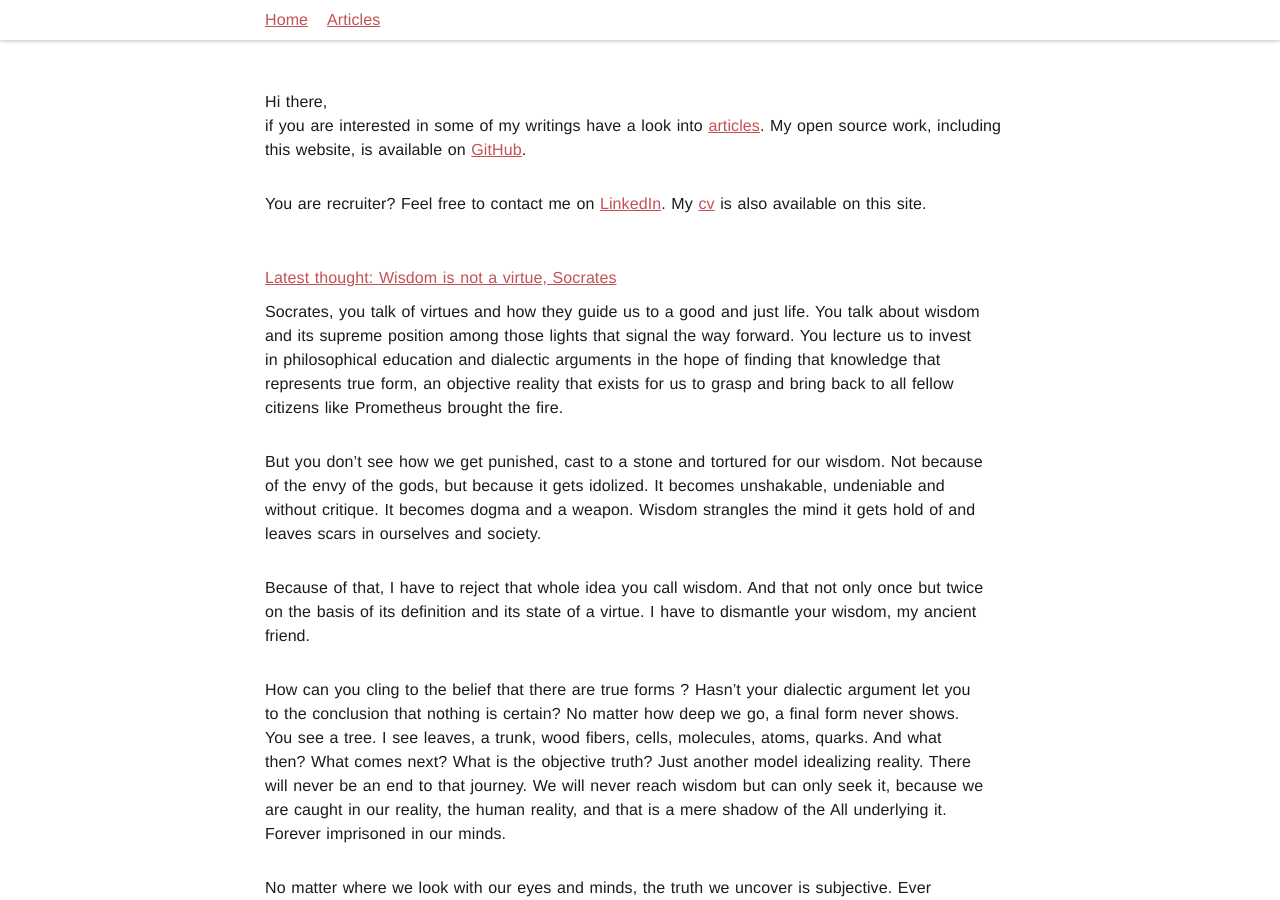
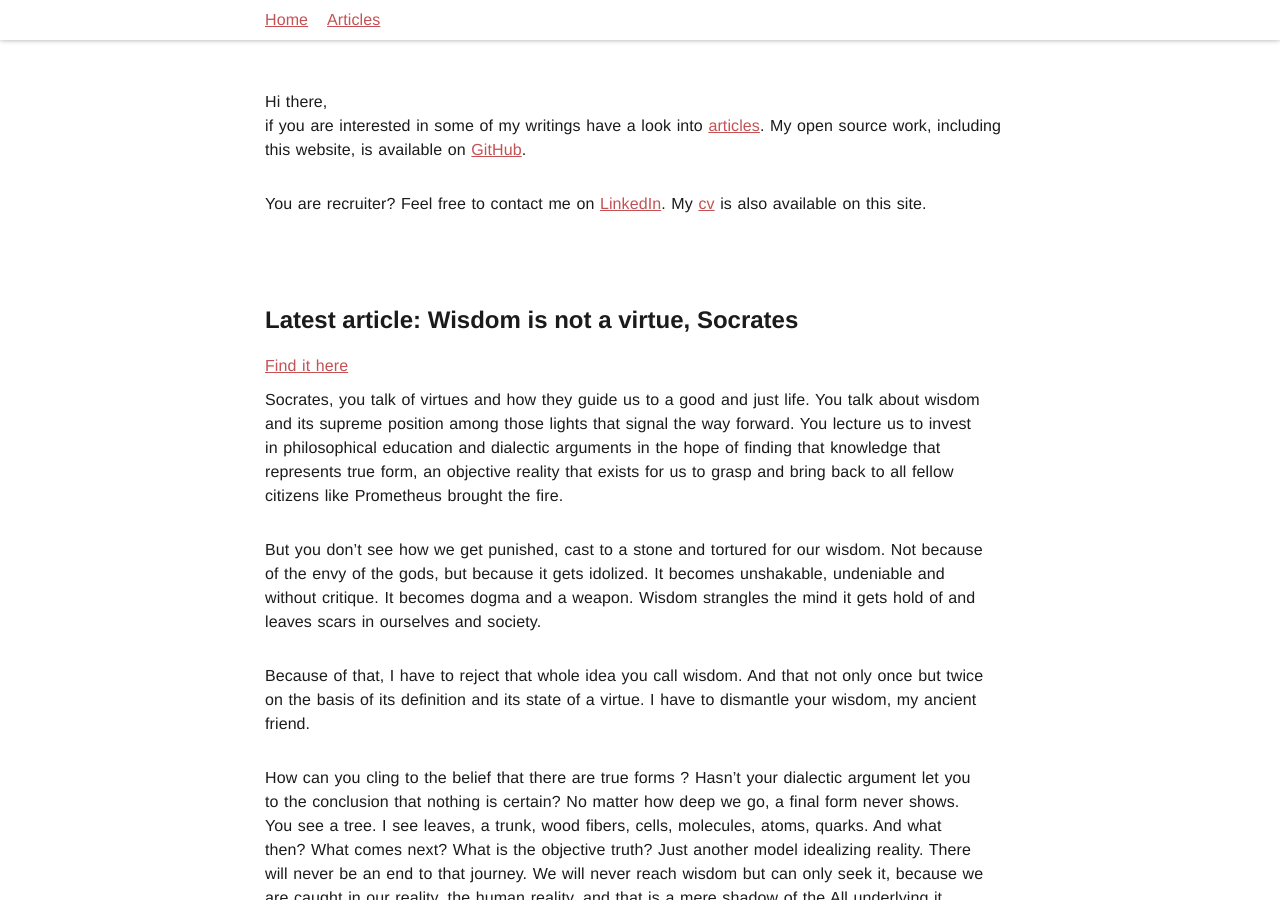
Before and after one commit to pheymann/paulheymann-website, a Jekyll site: the page built from index.md, in a window 1280 px wide and 900 px high. Built offline with Jekyll 4.4.1, drawn with Linux system fonts in a browser that asks for light colours.

Commit message:
fix article preview

```diff
--- a/articles/index.html
+++ b/articles/index.html
@@ -15,7 +15,7 @@ layout: "basic"
   {% assign thought_posts = site.posts | where_exp:"post","post.categories contains 'thought'" %}
   <div class="row">
     <div class="col-12 post">
-      <a class="title" href="">
+      <a class="title" href="{{ thought_posts.first.url | relative_url }}">
         Latest thought: {{ thought_posts.first.title }}
       </a>
 
--- a/index.md
+++ b/index.md
@@ -10,9 +10,9 @@ You are recruiter? Feel free to contact me on <a href="https://www.linkedin.com/
 {% assign thought_posts = site.posts | where_exp:"post","post.categories contains 'thought'" %}
 <div class="row">
   <div class="col-12 post">
-    <a class="title" href="">
-      Latest thought: {{ thought_posts.first.title }}
-    </a>
+    <h2>Latest article: {{ thought_posts.first.title }}</h2>
+
+    <a class="title" href="{{ thought_posts.first.url | relative_url }}">Find it here</a>
 
     <div>
       {{ thought_posts.first.content }}
```
